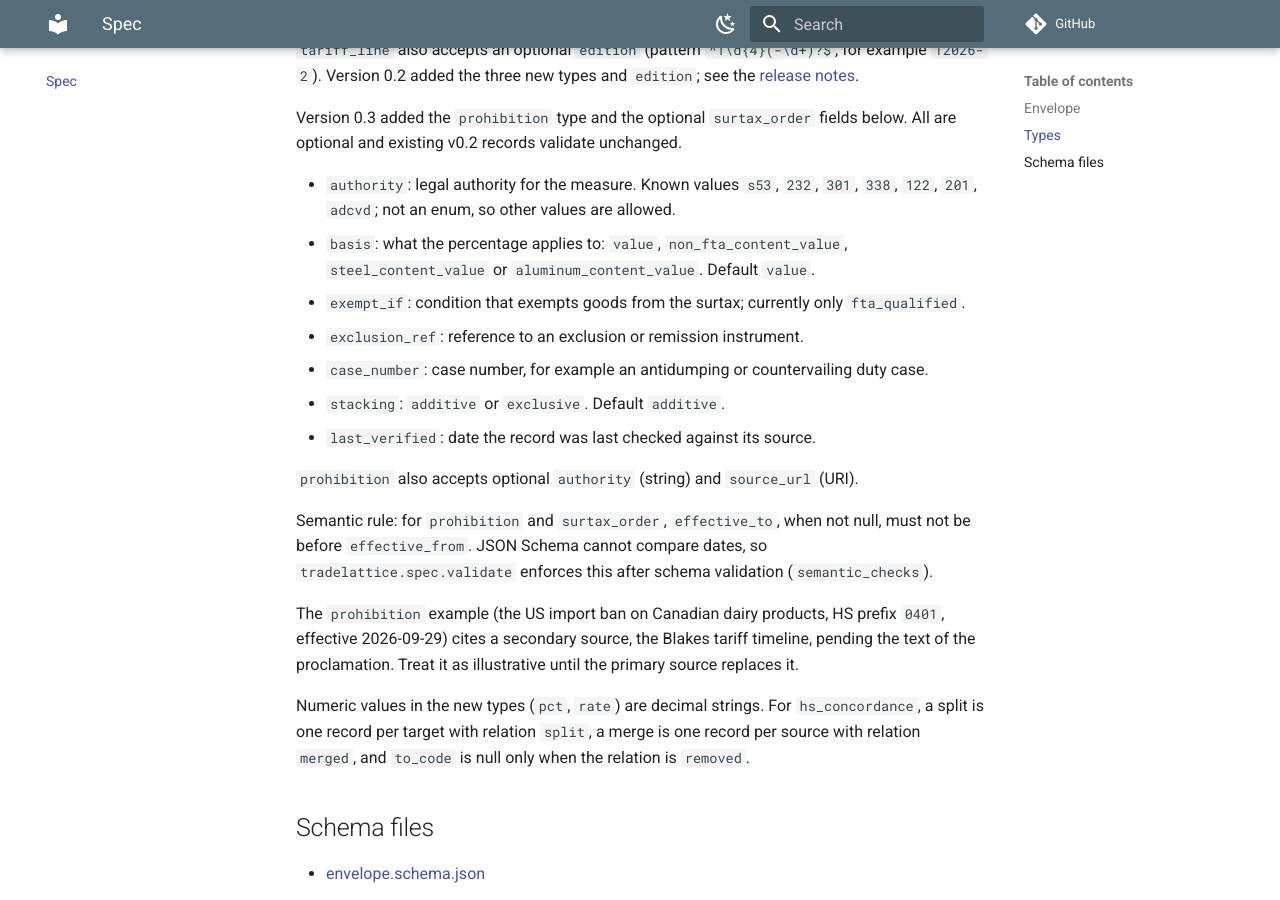
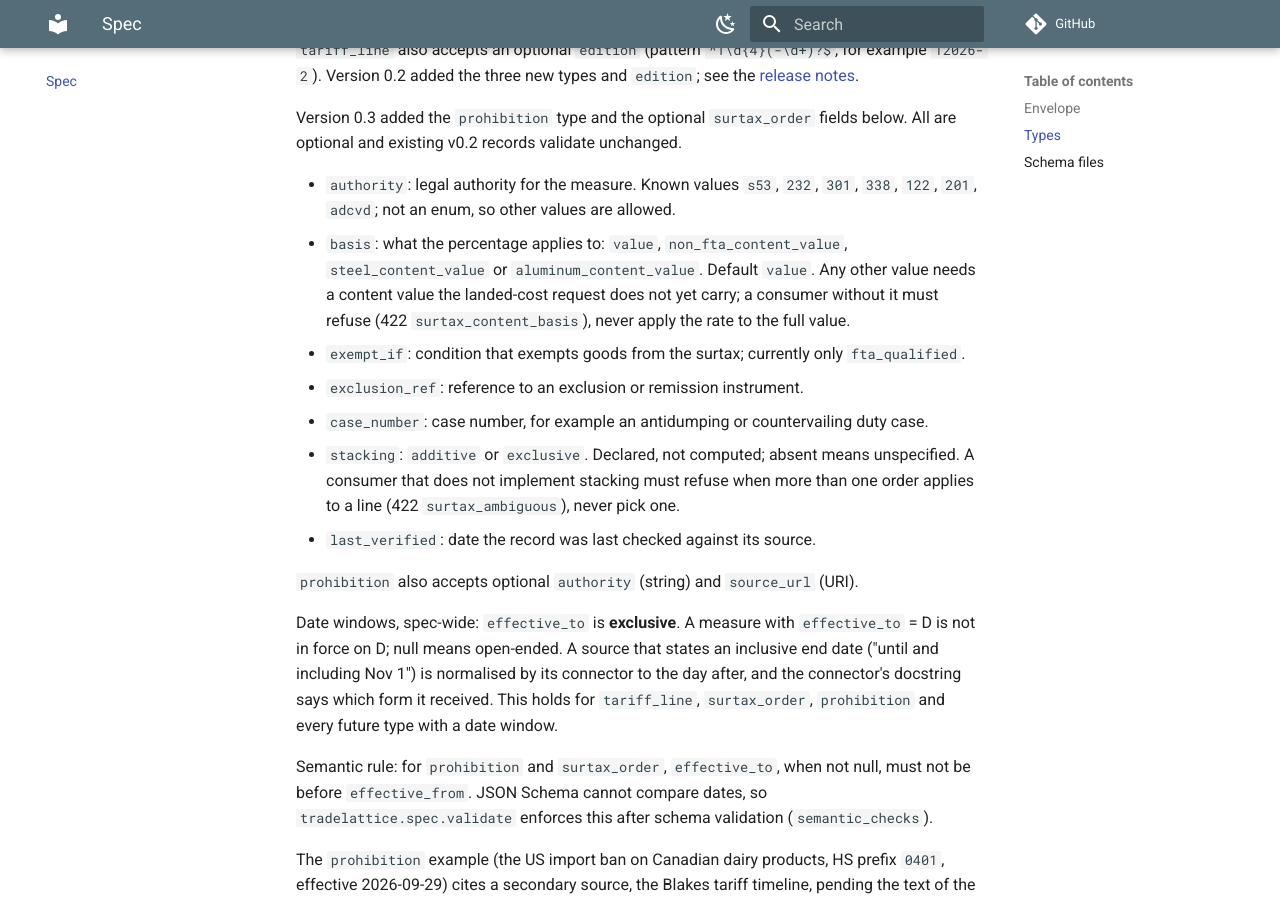
Before and after one commit to ollie-svg/tradelattice, an MkDocs documentation site: the page built from docs/spec.md, in a window 1280 px wide and 900 px high, scrolled down 1701 px. Built offline with MkDocs 1.6.1 and Material for MkDocs 9.7.7, drawn with Linux system fonts in a browser that asks for light colours; comment, search, counter and statistics services are not loaded.

Commit message:
spec: effective_to is exclusive, spec-wide; stacking is declared, not computed
Writes the convention the code already follows into the schemas and
docs/spec.md: a measure with effective_to = D is not in force on D;
null is open-ended; a connector normalises an inclusive source date to
the day after. Stated on tariff_line, surtax_order and prohibition.

surtax_order.stacking loses its default (absent = unspecified) and says
that a consumer which does not compute stacking must refuse when more
than one order applies; basis says a non-value basis needs a content
value the request does not yet carry and must never be applied to the
full value. Descriptions only: every record validates as before.

Co-Authored-By: Claude Fable 5.1 <noreply@anthropic.com>
Claude-Session: https://claude.ai/code/session_01KSubBfdLD729X2fYCKEwmj

```diff
--- a/docs/spec.md
+++ b/docs/spec.md
@@ -35,14 +35,16 @@ All six required fields appear on every record.
 Version 0.3 added the `prohibition` type and the optional `surtax_order` fields below. All are optional and existing v0.2 records validate unchanged.
 
 - `authority`: legal authority for the measure. Known values `s53`, `232`, `301`, `338`, `122`, `201`, `adcvd`; not an enum, so other values are allowed.
-- `basis`: what the percentage applies to: `value`, `non_fta_content_value`, `steel_content_value` or `aluminum_content_value`. Default `value`.
+- `basis`: what the percentage applies to: `value`, `non_fta_content_value`, `steel_content_value` or `aluminum_content_value`. Default `value`. Any other value needs a content value the landed-cost request does not yet carry; a consumer without it must refuse (422 `surtax_content_basis`), never apply the rate to the full value.
 - `exempt_if`: condition that exempts goods from the surtax; currently only `fta_qualified`.
 - `exclusion_ref`: reference to an exclusion or remission instrument.
 - `case_number`: case number, for example an antidumping or countervailing duty case.
-- `stacking`: `additive` or `exclusive`. Default `additive`.
+- `stacking`: `additive` or `exclusive`. Declared, not computed; absent means unspecified. A consumer that does not implement stacking must refuse when more than one order applies to a line (422 `surtax_ambiguous`), never pick one.
 - `last_verified`: date the record was last checked against its source.
 
 `prohibition` also accepts optional `authority` (string) and `source_url` (URI).
+
+Date windows, spec-wide: `effective_to` is **exclusive**. A measure with `effective_to` = D is not in force on D; null means open-ended. A source that states an inclusive end date ("until and including Nov 1") is normalised by its connector to the day after, and the connector's docstring says which form it received. This holds for `tariff_line`, `surtax_order`, `prohibition` and every future type with a date window.
 
 Semantic rule: for `prohibition` and `surtax_order`, `effective_to`, when not null, must not be before `effective_from`. JSON Schema cannot compare dates, so `tradelattice.spec.validate` enforces this after schema validation (`semantic_checks`).
 
```
Also changed, not shown: 3 other files.
